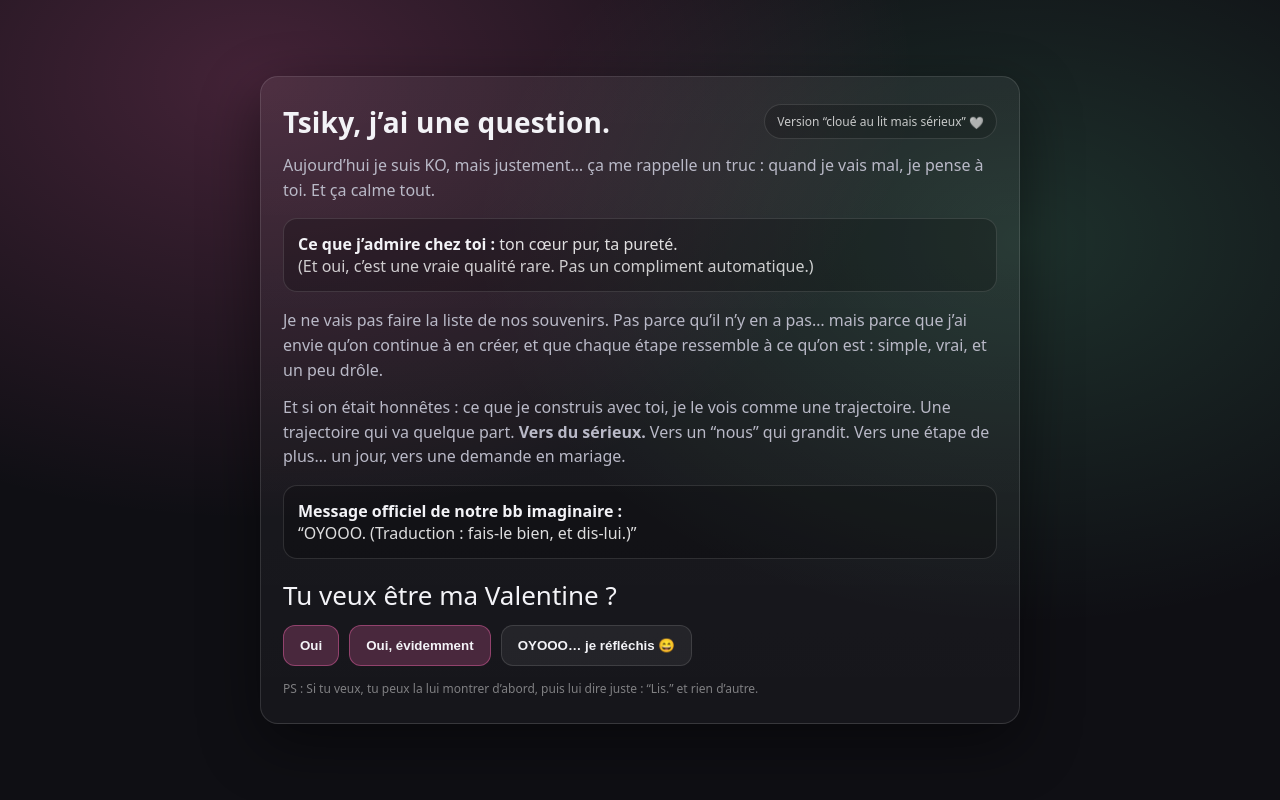
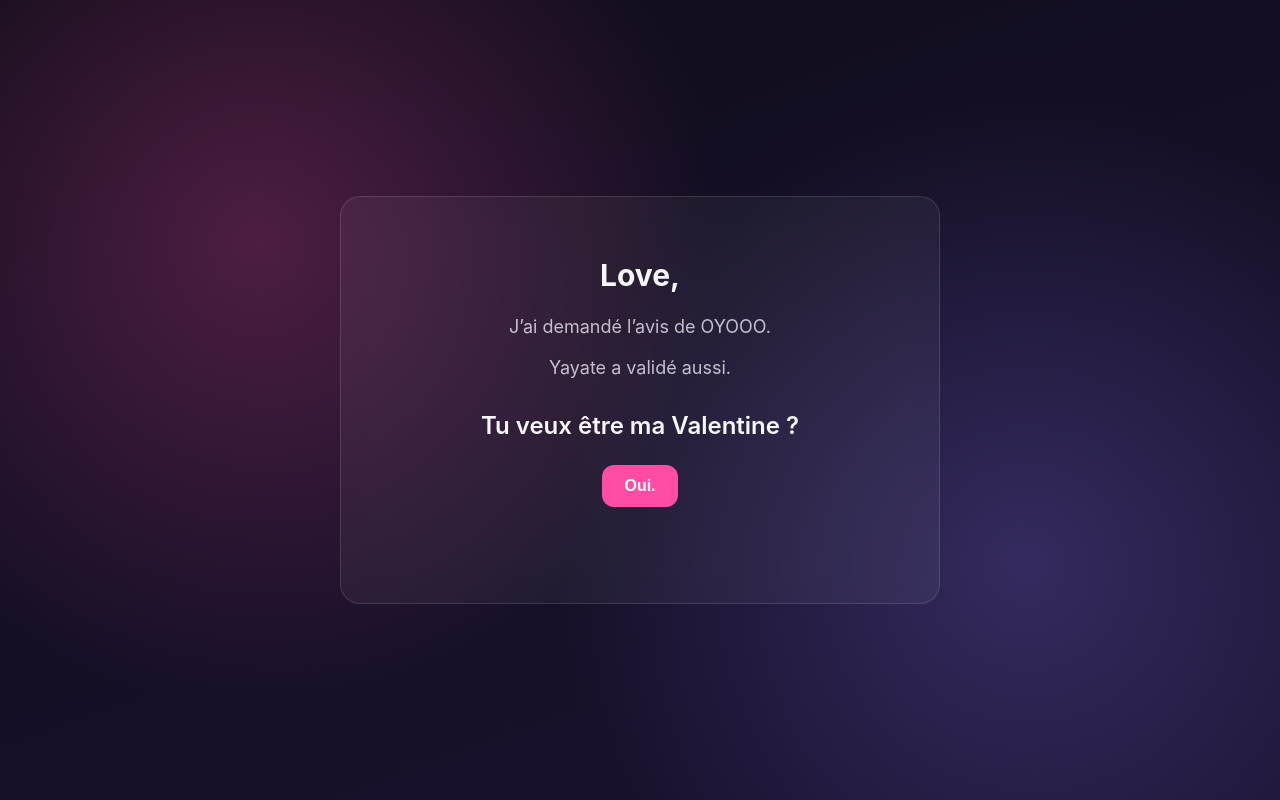
Before and after one commit to Lululadeb/Valentine, a plain HTML site: page index.html in a window 1280 px wide. Drawn offline with Linux system fonts and the light colour scheme.

Commit message:
Update index.html

```diff
--- a/index.html
+++ b/index.html
@@ -2,181 +2,150 @@
 <html lang="fr">
 <head>
 <meta charset="utf-8" />
-  <meta name="viewport" content="width=device-width,initial-scale=1" />
-  <title>Une question pour Tsiky</title>
+<meta name="viewport" content="width=device-width, initial-scale=1" />
+<title>Love</title>
+
 <style>
 :root{
-      --bg:#0f0f14; --card:#171724; --txt:#f3f3f7; --mut:#b9b9c7;
-      --accent: rgba(255,105,180,.22);
-      --border: rgba(255,255,255,.12);
+  --bg1:#0f0c1a;
+  --bg2:#1a1230;
+  --txt:#f8f6ff;
+  --mut:rgba(248,246,255,.75);
+  --accent:#ff4da6;
 }
+
 *{box-sizing:border-box}
+
 body{
   margin:0;
-      font-family:system-ui,-apple-system,Segoe UI,Roboto,Arial;
-      background:
-        radial-gradient(1200px 800px at 20% 10%, rgba(255,105,180,.22) 0%, transparent 55%),
-        radial-gradient(1000px 700px at 80% 30%, rgba(120,255,190,.14) 0%, transparent 55%),
-        var(--bg);
-      color:var(--txt);
-      min-height:100vh;
+  height:100vh;
   display:flex;
   align-items:center;
   justify-content:center;
-      padding:24px;
+  font-family:-apple-system,BlinkMacSystemFont,Segoe UI,Roboto,sans-serif;
+  background:
+    radial-gradient(circle at 20% 30%, rgba(255,77,166,.25), transparent 40%),
+    radial-gradient(circle at 80% 70%, rgba(140,120,255,.25), transparent 40%),
+    linear-gradient(160deg,var(--bg1),var(--bg2));
+  color:var(--txt);
+  text-align:center;
+  overflow:hidden;
 }
+
 .card{
-      max-width:760px;
-      width:100%;
-      background:linear-gradient(180deg, rgba(255,255,255,.06), rgba(255,255,255,.03));
-      border:1px solid var(--border);
-      border-radius:18px;
-      padding:26px 22px;
-      box-shadow:0 20px 60px rgba(0,0,0,.45);
+  max-width:600px;
+  width:90%;
+  background:rgba(255,255,255,.05);
+  border:1px solid rgba(255,255,255,.12);
+  border-radius:20px;
+  padding:40px 28px;
+  backdrop-filter: blur(12px);
+  position:relative;
+  z-index:2;
 }
-    .top{
-      display:flex;
-      gap:12px;
-      align-items:center;
-      justify-content:space-between;
-      flex-wrap:wrap;
+
+h1{
+  font-size:30px;
+  margin-bottom:20px;
 }
-    h1{
-      margin:0;
-      font-size:28px;
-      letter-spacing:.2px;
+
+p{
+  font-size:18px;
+  color:var(--mut);
+  margin:14px 0;
+  line-height:1.5;
 }
-    .pill{
-      padding:8px 12px;
-      border-radius:999px;
-      border:1px solid var(--border);
-      background:rgba(0,0,0,.18);
-      color:rgba(255,255,255,.75);
-      font-size:12px;
-      white-space:nowrap;
+
+.question{
+  font-size:24px;
+  margin-top:30px;
+  font-weight:600;
 }
-    p{
-      margin:12px 0;
-      color:var(--mut);
-      line-height:1.55;
+
+button{
+  margin-top:25px;
+  padding:12px 22px;
+  border:none;
+  border-radius:12px;
+  background:var(--accent);
+  color:white;
+  font-weight:600;
+  font-size:16px;
+  cursor:pointer;
+  transition:.2s ease;
 }
-    .quote{
-      margin:16px 0;
-      padding:14px 14px;
-      border-radius:14px;
-      border:1px solid var(--border);
-      background:rgba(0,0,0,.22);
-      color:rgba(255,255,255,.86);
+
+button:hover{
+  transform:scale(1.05);
 }
-    .quote strong{color:var(--txt)}
-    .q{
-      margin:18px 0 10px;
-      font-size:26px;
-      color:var(--txt);
+
+#final{
+  margin-top:30px;
+  font-size:22px;
+  font-weight:600;
+  opacity:0;
+  transition:.5s ease;
 }
-    .btns{display:flex; gap:10px; flex-wrap:wrap; margin-top:12px;}
-    button{
-      cursor:pointer;
-      border-radius:12px;
-      border:1px solid var(--border);
-      padding:12px 16px;
-      background:rgba(255,255,255,.06);
-      color:var(--txt);
-      font-weight:650;
+
+.show{
+  opacity:1 !important;
 }
-    button:hover{background:rgba(255,255,255,.10);}
-    .yes{
-      background:var(--accent);
-      border-color:rgba(255,105,180,.40);
+
+/* Confetti hearts */
+.heart{
+  position:absolute;
+  top:-20px;
+  font-size:22px;
+  animation:fall 3s linear forwards;
+  z-index:1;
 }
-    .yes:hover{background:rgba(255,105,180,.30);}
-    .result{
-      margin-top:14px;
-      padding:14px;
-      border-radius:12px;
-      background:rgba(0,0,0,.25);
-      border:1px solid var(--border);
-      color:var(--txt);
+
+@keyframes fall{
+  to{
+    transform:translateY(110vh) rotate(360deg);
+    opacity:0;
   }
-    .hidden{display:none;}
-    .tiny{
-      margin-top:14px;
-      font-size:12px;
-      color:rgba(255,255,255,.45);
 }
-    .heart{
-      display:inline-block;
-      transform: translateY(1px);
-    }
-    a{color:inherit}
 </style>
 </head>
+
 <body>
-  <main class="card">
-    <div class="top">
-      <h1>Tsiky, j’ai une question.</h1>
-      <div class="pill">Version “cloué au lit mais sérieux” <span class="heart">🤍</span></div>
+
+<div class="card">
+
+  <h1>Love,</h1>
+
+  <p>J’ai demandé l’avis de OYOOO.</p>
+  <p>Yayate a validé aussi.</p>
+
+  <div class="question">
+    Tu veux être ma Valentine ?
   </div>
 
-    <p>
-      Aujourd’hui je suis KO, mais justement… ça me rappelle un truc :
-      quand je vais mal, je pense à toi. Et ça calme tout.
-    </p>
+  <button onclick="celebrate()">Oui.</button>
 
-    <div class="quote">
-      <strong>Ce que j’admire chez toi :</strong> ton cœur pur, ta pureté.
-      <br/>
-      <span style="color:rgba(255,255,255,.78)">
-        (Et oui, c’est une vraie qualité rare. Pas un compliment automatique.)
-      </span>
+  <div id="final">
+    Je t’aime. À samedi ma chérie. 🤍
   </div>
 
-    <p>
-      Je ne vais pas faire la liste de nos souvenirs.
-      Pas parce qu’il n’y en a pas… mais parce que j’ai envie qu’on continue à en créer,
-      et que chaque étape ressemble à ce qu’on est : simple, vrai, et un peu drôle.
-    </p>
-
-    <p>
-      Et si on était honnêtes : ce que je construis avec toi, je le vois comme une trajectoire.
-      Une trajectoire qui va quelque part. <strong>Vers du sérieux.</strong>
-      Vers un “nous” qui grandit. Vers une étape de plus… un jour, vers une demande en mariage.
-    </p>
-
-    <div class="quote">
-      <strong>Message officiel de notre bb imaginaire :</strong><br/>
-      “OYOOO. (Traduction : fais-le bien, et dis-lui.)”
 </div>
 
-    <div class="q">Tu veux être ma Valentine ?</div>
+<script>
+function celebrate(){
+  document.getElementById("final").classList.add("show");
 
-    <div class="btns" id="btns">
-      <button class="yes" onclick="answer(true)">Oui</button>
-      <button class="yes" onclick="answer(true)">Oui, évidemment</button>
-      <button onclick="answer(false)">OYOOO… je réfléchis 😄</button>
-    </div>
-
-    <div id="ok" class="result hidden">
-      <strong>Alors c’est un rendez-vous.</strong><br/>
-      Le 14 février : toi + moi. Et OYOOO valide. 🤍
-    </div>
-
-    <div id="no" class="result hidden">
-      OK. Pas de pression.<br/>
-      Mais je te garde quand même près de moi ce soir. 🤍
-    </div>
-
-    <div class="tiny">
-      PS : Si tu veux, tu peux la lui montrer d’abord, puis lui dire juste : “Lis.” et rien d’autre.
-    </div>
-  </main>
-
-  <script>
-    function answer(isYes){
-      document.getElementById('ok').classList.toggle('hidden', !isYes);
-      document.getElementById('no').classList.toggle('hidden', isYes);
-      document.getElementById('btns').style.opacity = 0.35;
+  for(let i=0;i<30;i++){
+    let heart=document.createElement("div");
+    heart.className="heart";
+    heart.innerHTML="🤍";
+    heart.style.left=Math.random()*100+"vw";
+    heart.style.fontSize=(Math.random()*20+15)+"px";
+    heart.style.animationDuration=(Math.random()*2+2)+"s";
+    document.body.appendChild(heart);
+    setTimeout(()=>{heart.remove();},3000);
+  }
 }
 </script>
+
 </body>
 </html>
```
Lines whose indentation alone changed are shown as unchanged.
